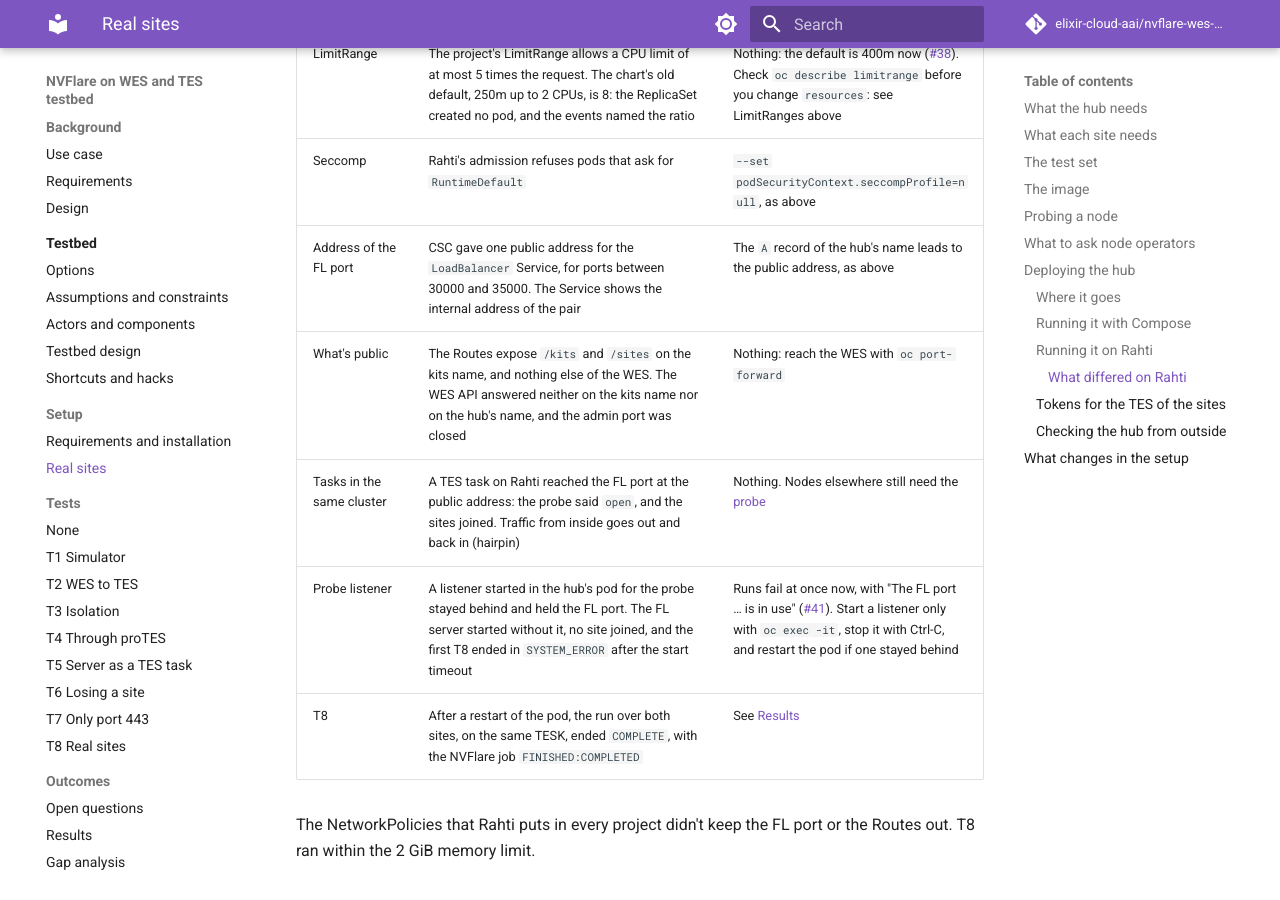
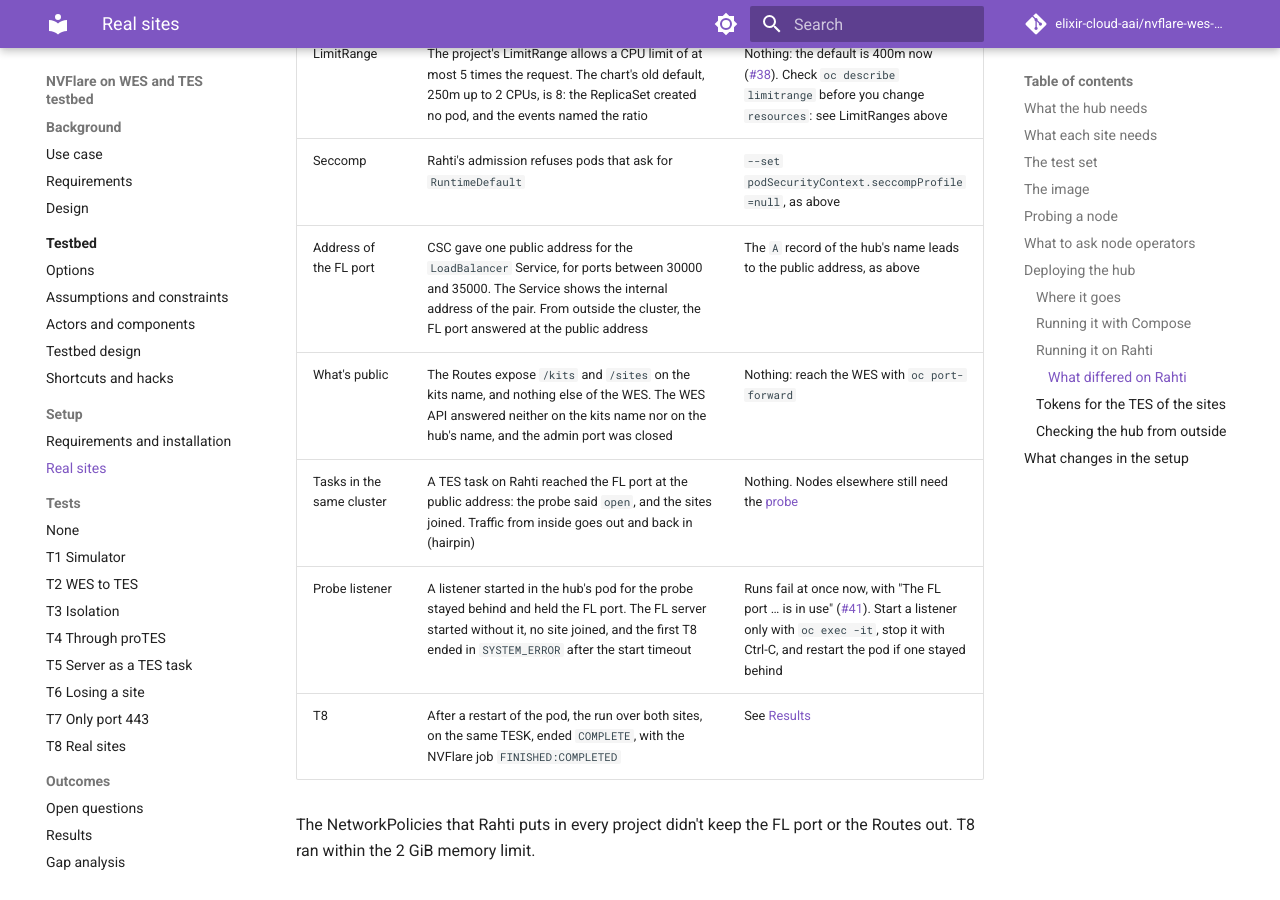
Before and after one commit to elixir-cloud-aai/nvflare-wes-testbed, an MkDocs documentation site: the page built from docs/setup/real-sites.md, in a window 1280 px wide and 900 px high, scrolled down 11058 px. Built offline with MkDocs 1.6.1 and Material for MkDocs 9.7.7, drawn with Linux system fonts in a browser that asks for light colours; comment, search, counter and statistics services are not loaded.

Commit message:
docs: note the FL port answered from outside
Co-Authored-By: Claude Opus 5.5 <noreply@anthropic.com>
Claude-Session: https://claude.ai/code/session_011FSoqMpmDCfbACLj3uy6xV

```diff
--- a/docs/setup/real-sites.md
+++ b/docs/setup/real-sites.md
@@ -264,7 +264,7 @@ The first install on Rahti, on 2026-11-12, with sites on a TESK in the same clus
 |---|---|---|
 | LimitRange | The project's LimitRange allows a CPU limit of at most 5 times the request. The chart's old default, 250m up to 2 CPUs, is 8: the ReplicaSet created no pod, and the events named the ratio | Nothing: the default is 400m now ([#38](https://github.com/elixir-cloud-aai/nvflare-wes-testbed/pull/38)). Check `oc describe limitrange` before you change `resources`: see LimitRanges above |
 | Seccomp | Rahti's admission refuses pods that ask for `RuntimeDefault` | `--set podSecurityContext.seccompProfile=null`, as above |
-| Address of the FL port | CSC gave one public address for the `LoadBalancer` Service, for ports between 30000 and 35000. The Service shows the internal address of the pair | The `A` record of the hub's name leads to the public address, as above |
+| Address of the FL port | CSC gave one public address for the `LoadBalancer` Service, for ports between 30000 and 35000. The Service shows the internal address of the pair. From outside the cluster, the FL port answered at the public address | The `A` record of the hub's name leads to the public address, as above |
 | What's public | The Routes expose `/kits` and `/sites` on the kits name, and nothing else of the WES. The WES API answered neither on the kits name nor on the hub's name, and the admin port was closed | Nothing: reach the WES with `oc port-forward` |
 | Tasks in the same cluster | A TES task on Rahti reached the FL port at the public address: the probe said `open`, and the sites joined. Traffic from inside goes out and back in (hairpin) | Nothing. Nodes elsewhere still need the [probe](#probing-a-node) |
 | Probe listener | A listener started in the hub's pod for the probe stayed behind and held the FL port. The FL server started without it, no site joined, and the first T8 ended in `SYSTEM_ERROR` after the start timeout | Runs fail at once now, with "The FL port … is in use" ([#41](https://github.com/elixir-cloud-aai/nvflare-wes-testbed/pull/41)). Start a listener only with `oc exec -it`, stop it with Ctrl-C, and restart the pod if one stayed behind |
```
